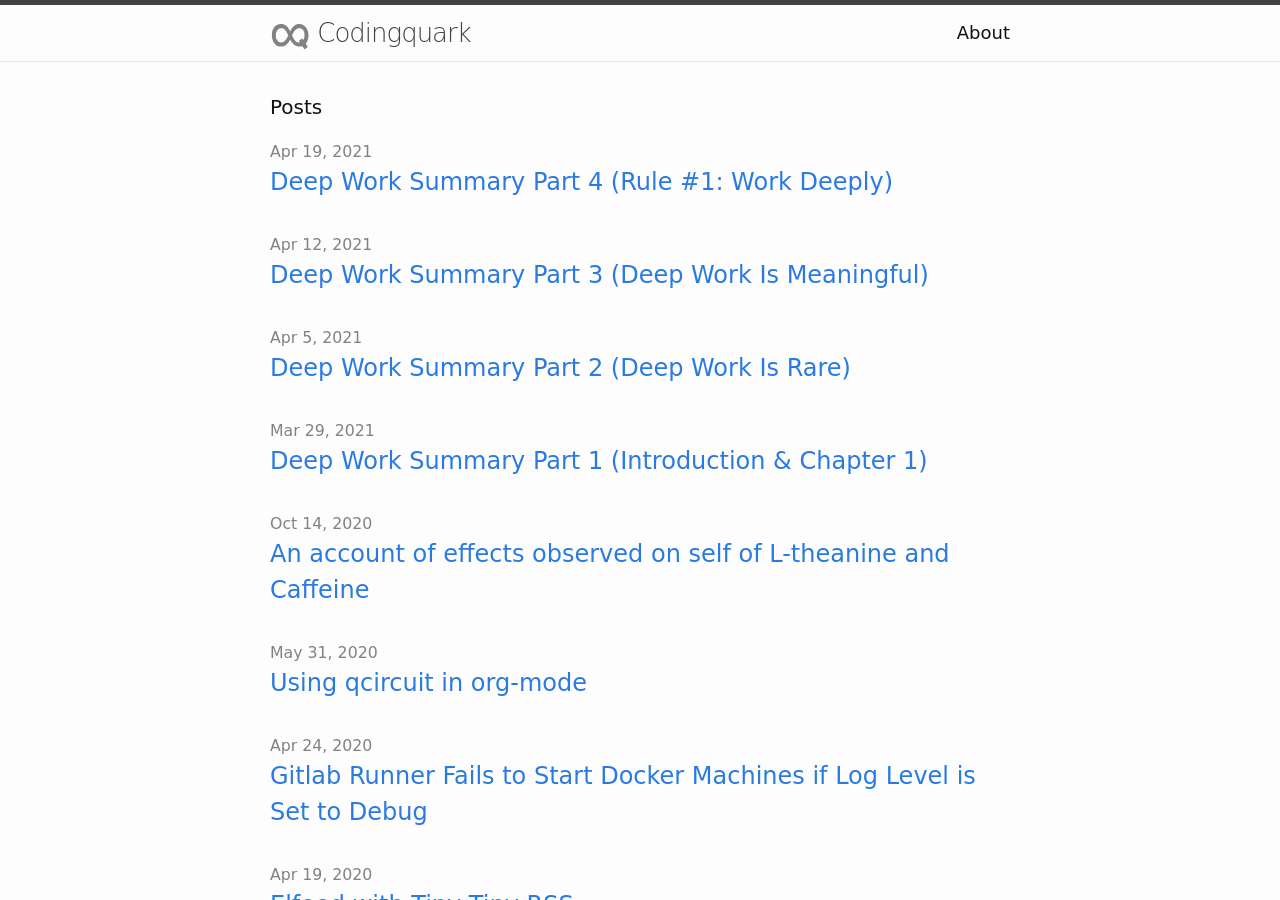
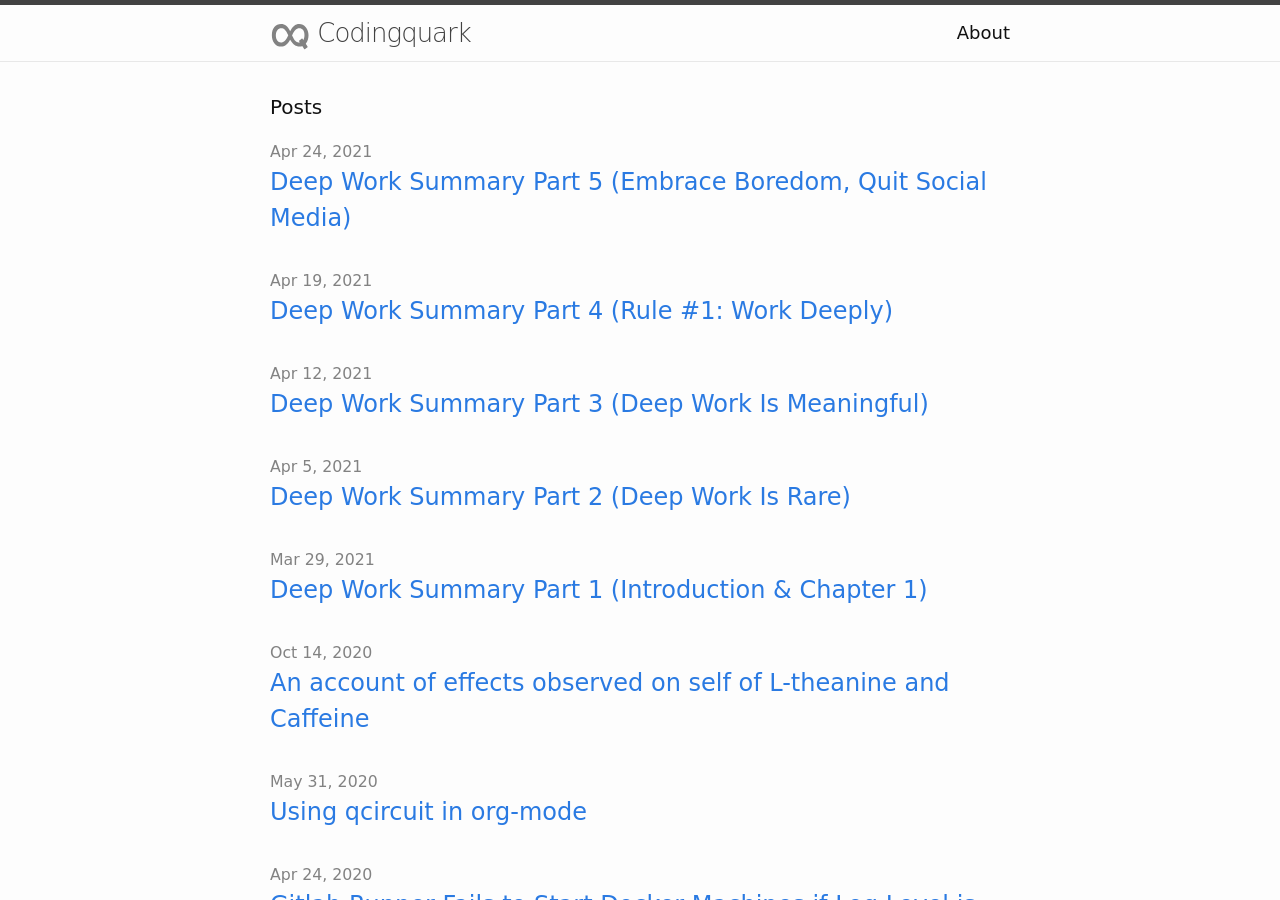
Before and after one commit to codingquark/codingquark.github.io, a Jekyll site: the page built from index.html, in a window 1280 px wide and 900 px high. Built offline with Jekyll 4.4.1, drawn with Linux system fonts in a browser that asks for light colours; some of the changed lines change nothing that is shown.

Commit message:
[POST] Deep Work Part 5

```diff
--- a/_posts/deep_work/2021-04-19-deep-work-summary-ch-4.markdown
+++ b/_posts/deep_work/2021-04-19-deep-work-summary-ch-4.markdown
@@ -106,4 +106,7 @@ To succeed at these strategies, you need to learn to call it a day and come to t
 
 Previous issue: [Deep Work Summary Part 3 (Deep Work Is Meaningful)][1]
 
+Follow up: [Deep Work Summary Part 5 (Embrace Boredom, Quit Social Media)][2]
+
 [1]: /productivity/2021/04/12/deep-work-summary-ch-3.html
+[2]: /productivity/2021/04/24/deep-work-summary-ch-5.html
--- /dev/null
+++ b/_posts/deep_work/2021-04-24-deep-work-summary-ch-5.markdown
@@ -0,0 +1,42 @@
+---
+layout: post
+title: "Deep Work Summary Part 5 (Embrace Boredom, Quit Social Media)"
+date: 2021-04-24 08:00:00 +0530
+category: productivity
+tags: [books]
+comments: true
+---
+# Rule #2: Embrace Boredom
+
+Cal argues that your ability to concentrate is an acquired skill. Just like exercise, you need to give rest to your brain to further strengthen this ability. This is explained by the example of orthodox Jews congregating at synagogues, where they focus deeply thinking about Rabbinic Judaism. In an interview, Adam Marlin told Cal that his practice with Talmud pages each day has helped him run his growing business.
+
+Clifford Nass’s research reveals that people who multitask frequently cannot filter out irrelevant things. They are “chronically distracted”.
+
+Theodore Roosevelt used to study little and yet score well. He was able to do so because he used to allocate specific periods of time for studies during which he would “laser focus”.
+
+Given these observations, Cal suggests instead of taking breaks from distractions to focus, you take breaks from focus. This will help strengthen your “focus muscles” as it were. Thinking on specific problems while being physically occupied such as taking walks or cooking; being wary of distractions and structuring your deep thinking sessions will also help accelerate the exercise.
+
+
+# Rule #3: Quit Social Media
+
+Network Tools, [defined earlier][2], fragment our time which is contradictory to the theory of attention residue.
+
+Some people take an “all-in or nothing” approach to quitting social media, like Baratunde Thurston. This approach is too crude to be useful in practice.
+
+First, you need to accept that network tools are not inherently evil, some are indeed useful in your specific professional circumstances.
+
+Then you can think like a craftsman in deciding which tools are objectively adding value to your life. Cal points out that people choose to use networks tools without deliberating over its usefulness. Cal calls this approach “The Any-Benefit Approach to Network Tool Selection”:
+
+<br /><center>“You’re justified in using a network tool if you can identify any possible benefit to its use, or anything you might possibly miss out on if you don’t use it.”</center><br />
+
+The problem with this approach is that it ignores all the negatives associated with the tools and avoids deliberate reasoning to objectively measure its usefulness. A better approach than any-benefit approach is “The Craftsman Approach to Tool Selection”:
+
+<br /><center>“Identify the core factors that determine success and happiness in your professional and personal life. Adopt a tool only if its positive impacts on these factors substantially outweigh its negative impacts.”</center><br />
+
+Applying the strategy of minimalism will help you decide which network tools are absolutely necessary for your profession and get rid of all others. You can experiment with disabling the use of such tools and measuring its negative impact on your life. Put more thought in your leisure time to further clarify what tools to use.
+
+
+Previous issue: [Deep Work Summary Part 4 (Rule #1: Work Deeply)][1]
+
+[1]: /productivity/2021/04/19/deep-work-summary-ch-4.html
+[2]: /productivity/2021/03/29/deep-work-summary-intro.html
```
